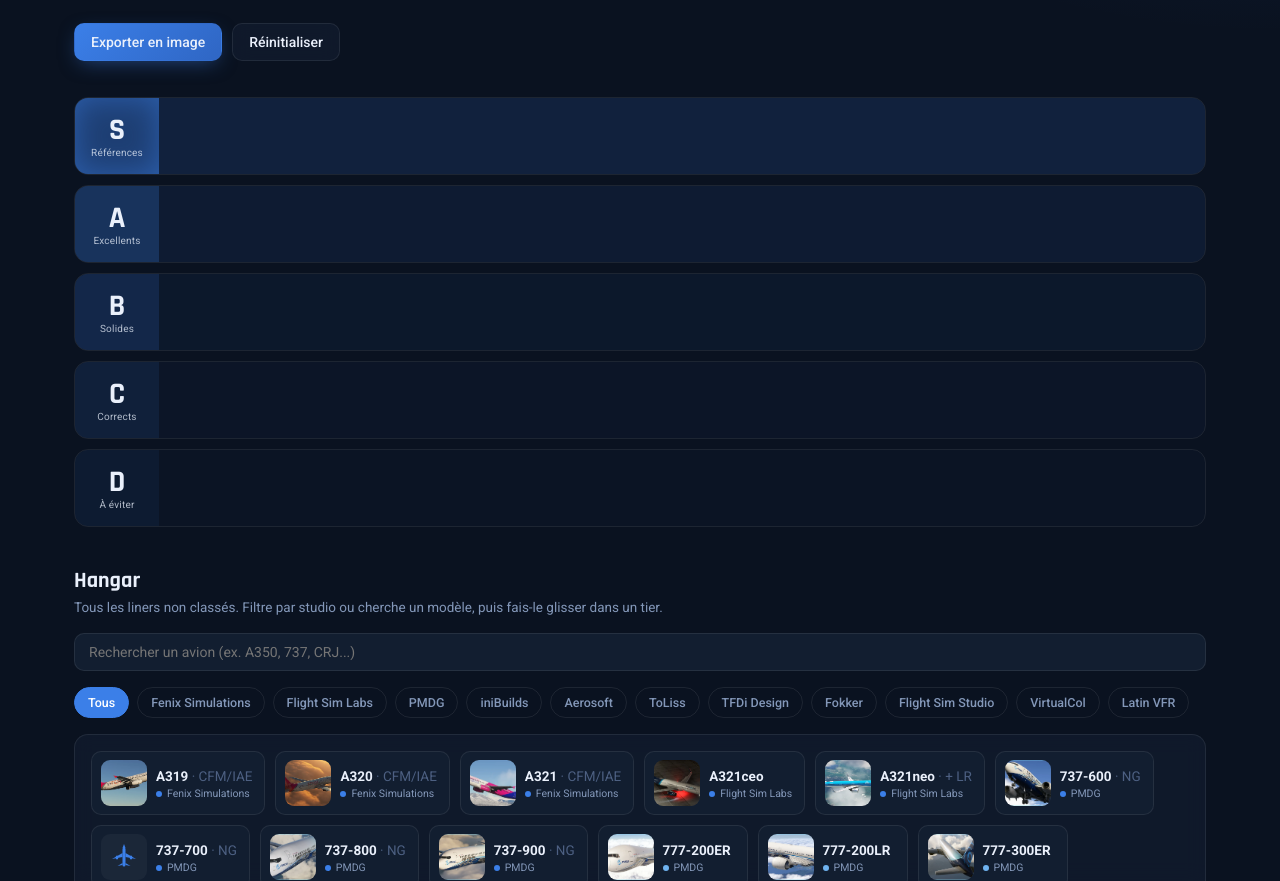
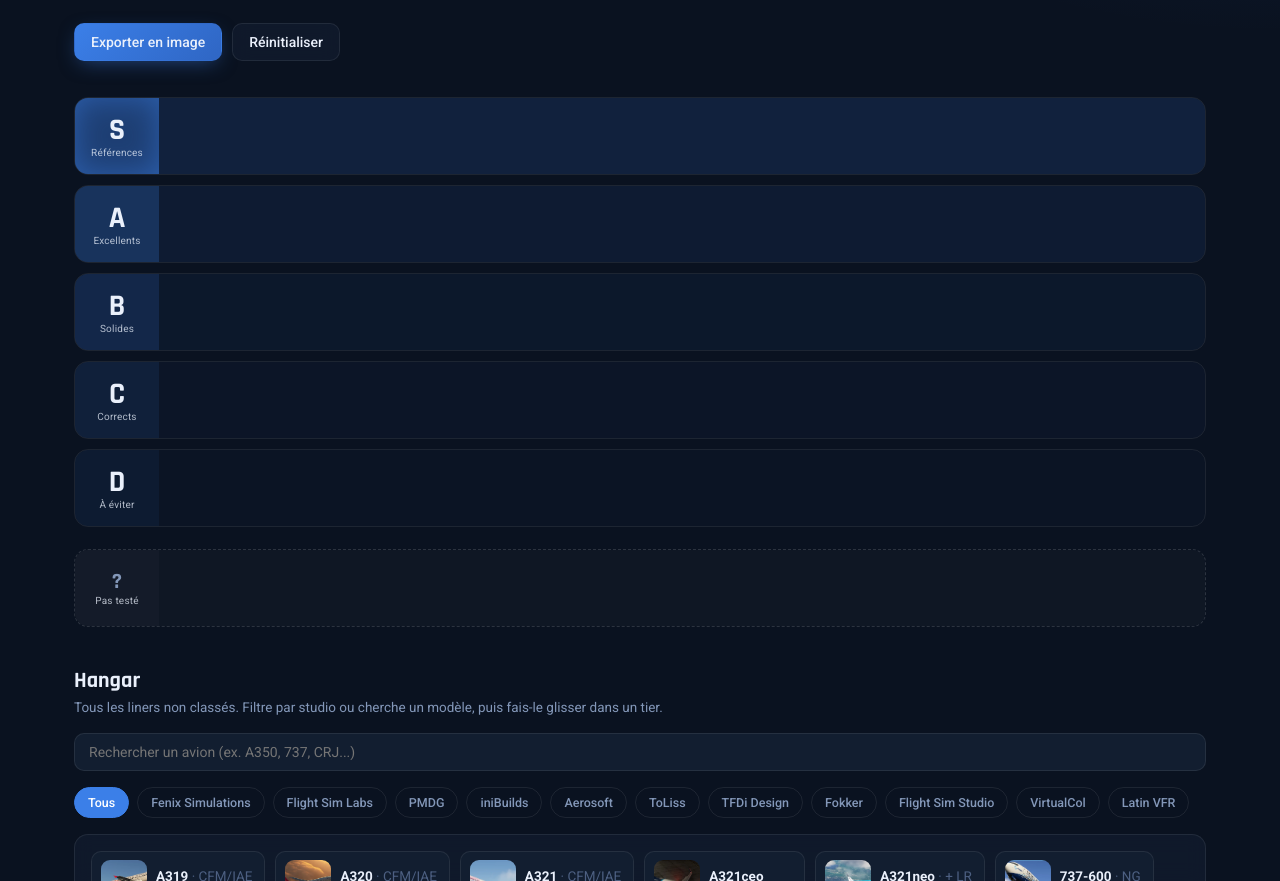
Before and after one commit to LLCenLive/tierslist-payware-msfs2024, a plain HTML site: page index.html in a window 1280 px wide. Shown: the part 219-1100 px from the top of the page. Drawn offline with nearby package versions, Linux system fonts and the light colour scheme.

Commit message:
Add files via upload
Update de la Home

```diff
--- a/index.html
+++ b/index.html
@@ -187,6 +187,11 @@
   .tier-row[data-tier="D"] .tier-label{background:rgba(59,127,232,.08);}
   .tier-row[data-tier="D"] .tier-cards{background:rgba(59,127,232,.015);}
 
+  .tier-row[data-tier="NT"]{margin-top:22px;border-style:dashed;border-color:rgba(255,255,255,.14);}
+  .tier-row[data-tier="NT"] .tier-label{background:rgba(255,255,255,.04);}
+  .tier-row[data-tier="NT"] .tier-label .letter{color:var(--text-muted);font-size:22px;}
+  .tier-row[data-tier="NT"] .tier-cards{background:rgba(255,255,255,.02);}
+
   /* ---------- hangar / pool ---------- */
   #hangar{
     max-width:1180px;
@@ -375,6 +380,10 @@
   <div class="tier-row" data-tier="D">
     <div class="tier-label"><span class="letter">D</span><span class="caption">À éviter</span></div>
     <div class="tier-cards drop-zone" data-tier="D"></div>
+  </div>
+  <div class="tier-row" data-tier="NT">
+    <div class="tier-label"><span class="letter">?</span><span class="caption">Pas testé</span></div>
+    <div class="tier-cards drop-zone" data-tier="NT"></div>
   </div>
 </div>
 
```
